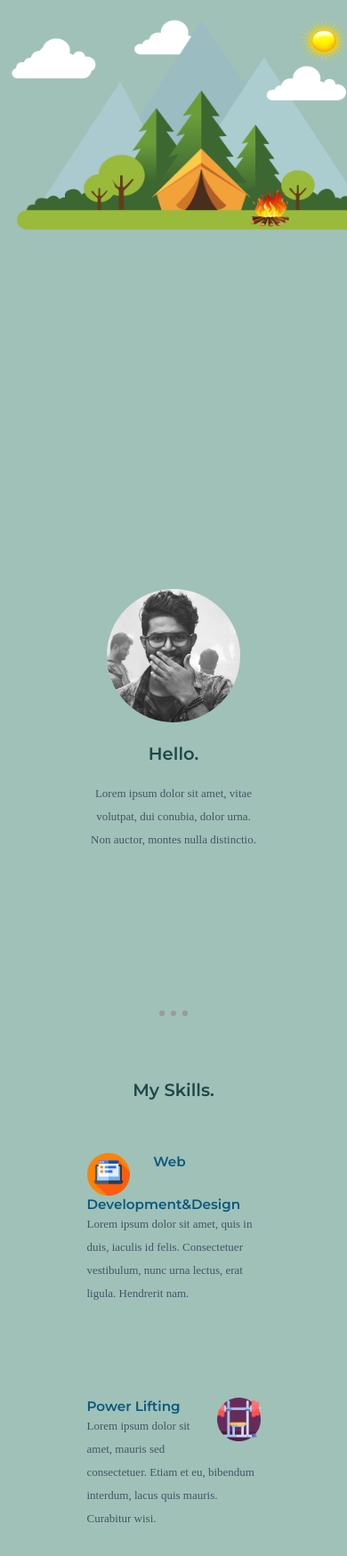
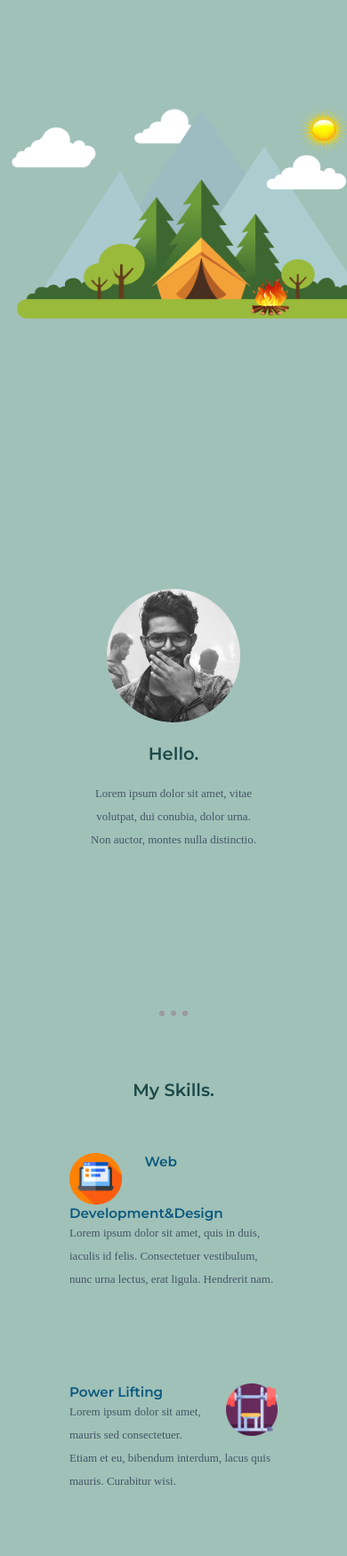
Before and after one commit to Bilal-Yoosuf/Simple-Portfolio, a plain HTML site: page index.html in a window 390 px wide. Shown: the part 241-1990 px from the top of the page at 89% size. Drawn offline with Linux system fonts and the light colour scheme.

Commit message:
Responsiveness changed

```diff
--- a/style.css
+++ b/style.css
@@ -217,6 +217,12 @@ a {
      html{
          font-size: 13px;
      }
+     .skill-row{
+         width: 60%;
+     }
+     .big-img{
+         margin-top: 100px;
+     }
      /* .code-img,.gym-img{
         float: none;
     } */
@@ -238,5 +244,8 @@ a {
      .contact-me{
          width: 70%;
      }
+     .skill-row{
+         width: 70%;
+     }
 
  }
```
